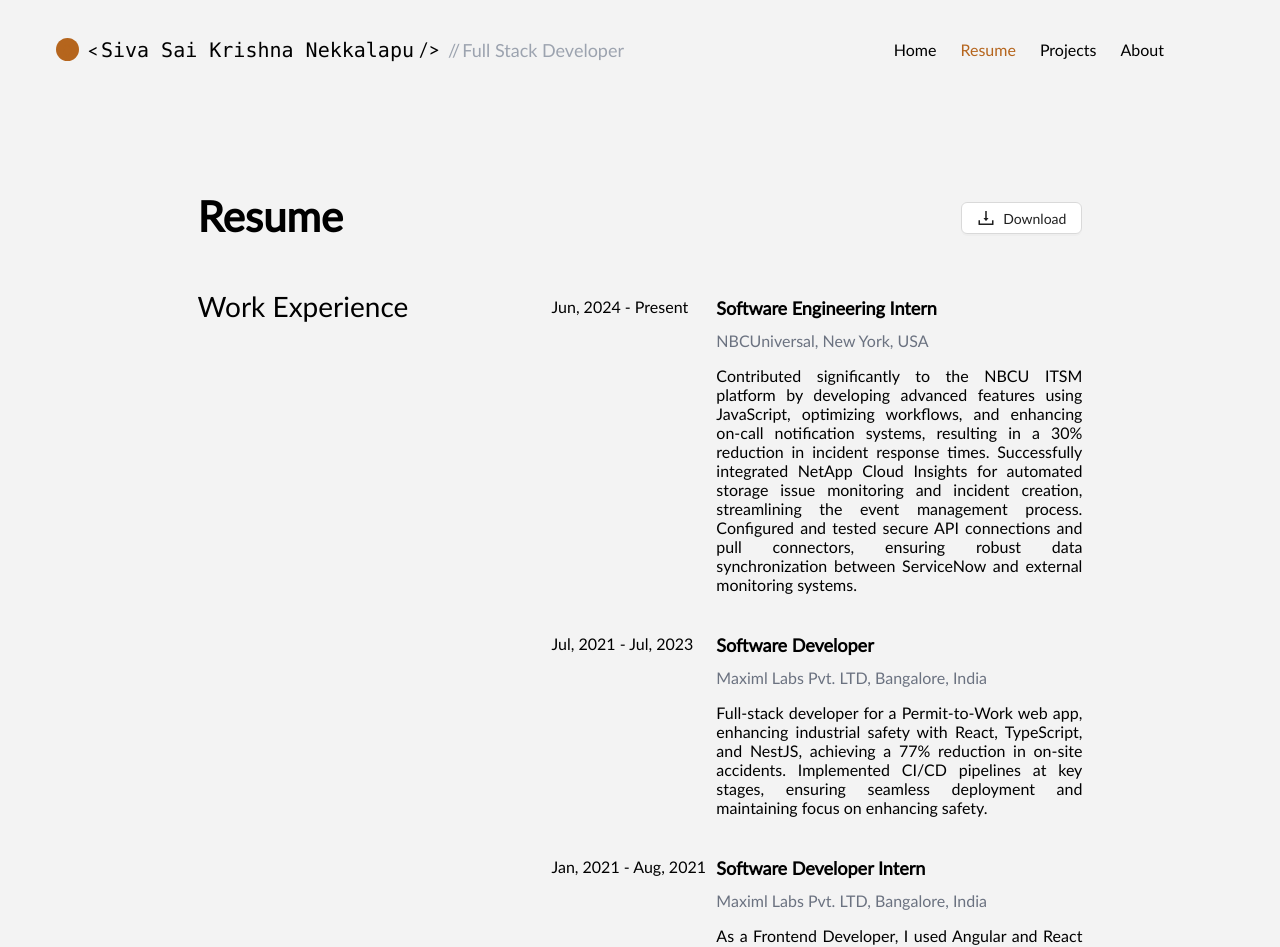
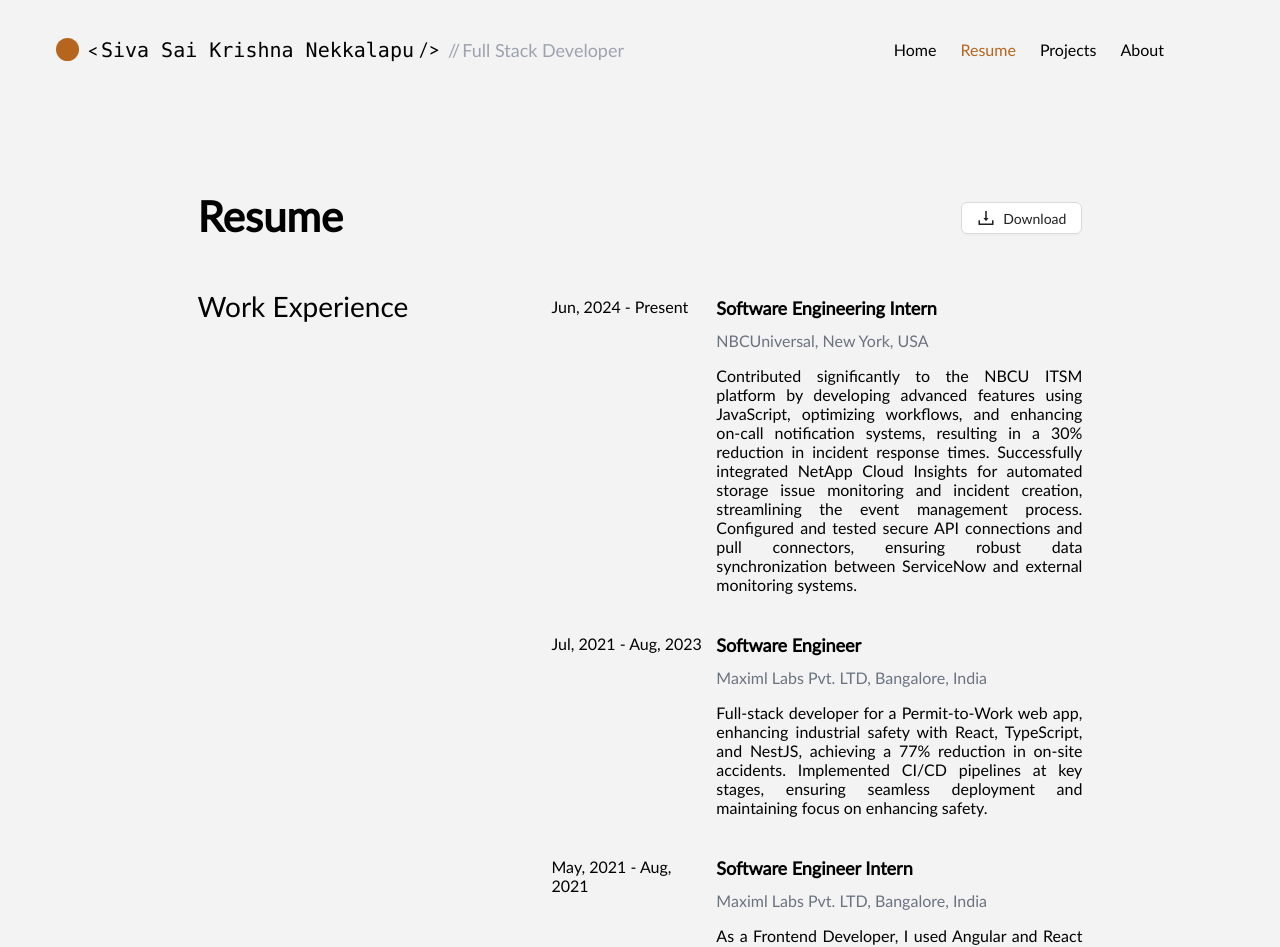
Before and after one commit to Sivasaikrishna19/My-Portfolio, a Next.js app in the folder client/: page /Resume in a window 1280 px wide. Shown: the top 947 px of the page. Built offline with nearby package versions, Linux system fonts and the light colour scheme.

Commit message:
minor update

```diff
--- a/client/src/data/resume.ts
+++ b/client/src/data/resume.ts
@@ -9,17 +9,17 @@ export const resume = {
       in_progress: true,
     },
     {
-      role: "Software Developer",
+      role: "Software Engineer",
       company: "Maximl Labs Pvt. LTD, Bangalore, India",
       desc: "Full-stack developer for a Permit-to-Work web app, enhancing industrial safety with React, TypeScript, and NestJS, achieving a 77% reduction in on-site accidents. Implemented CI/CD pipelines at key stages, ensuring seamless deployment and maintaining focus on enhancing safety. ",
       start_date: "07-04-2021",
-      end_date: "07-28-2023",
+      end_date: "08-02-2023",
     },
     {
-      role: "Software Developer Intern",
+      role: "Software Engineer Intern",
       company: "Maximl Labs Pvt. LTD, Bangalore, India",
       desc: "As a Frontend Developer, I used Angular and React to create a dynamic Template Marketplace and Builder. This simplified the checklist generation process, democratizing Maximl's work. Checklists seamlessly render within the Marketplace for user-friendly experience.",
-      start_date: "01-05-2021",
+      start_date: "05-05-2021",
       end_date: "08-28-2021",
     },
     {
```
